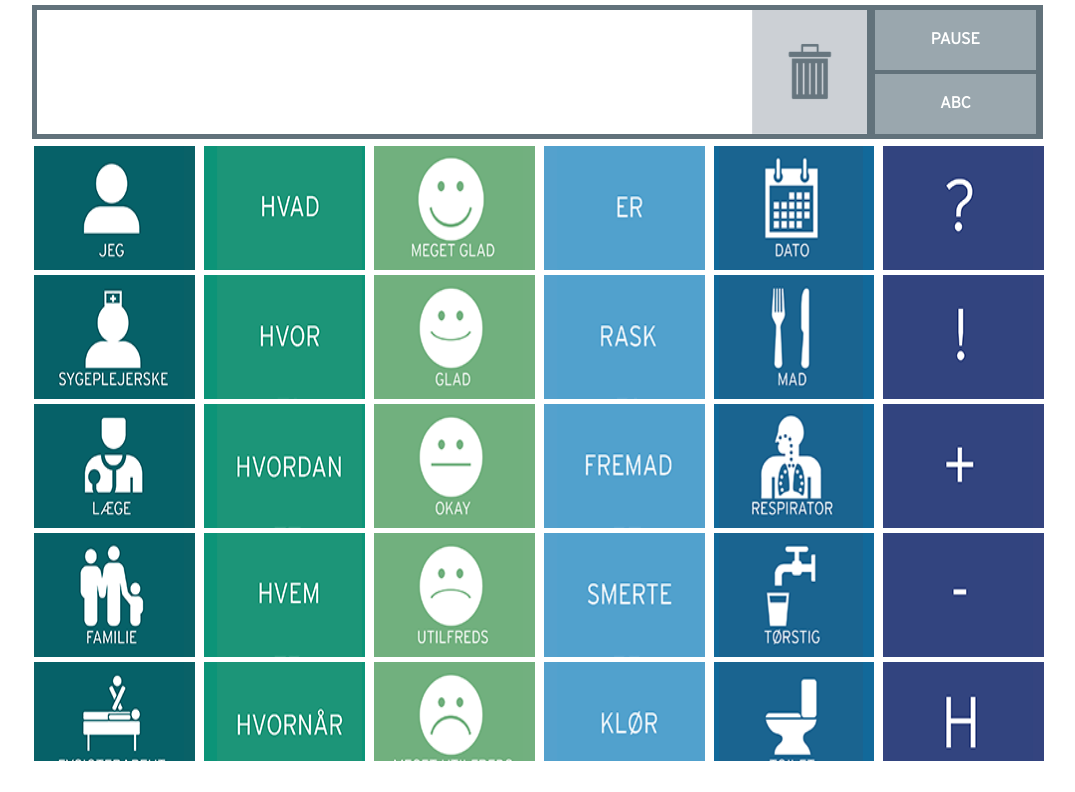
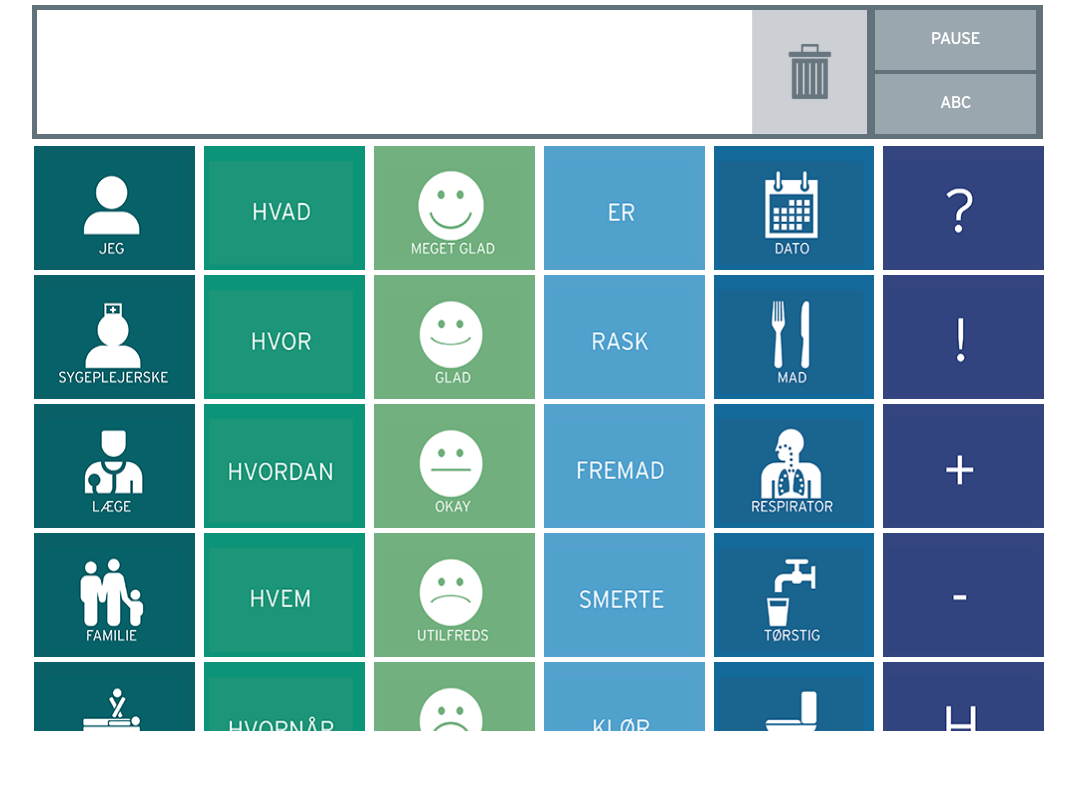
Before and after one commit to Jesperkm/vita, a PHP site: page / in a window 1280 px wide. Shown: the top 792 px of the page, without its empty margins (101-1176 px from the left). Run offline with PHP 8.4, Linux system fonts and the light colour scheme.

Commit message:
fixing height for ipad size

```diff
--- a/zepto/0.1/style.css
+++ b/zepto/0.1/style.css
@@ -107,7 +107,7 @@ a {
 =========================================*/
 .column-1 {
   width:170.6px;
-  height: 620px;
+  height: 590px;
   float: left;
   margin:2px;
 
@@ -115,13 +115,14 @@ a {
 
 .column-1 img {
   width:144.6px;
-  height:124px;
+  height:104px;
   margin-left:5px;
+  margin-top:15px;
 }
 
 .column-1-k {
   width:141.4px;
-  height: 570px;
+  height: 590px;
   float: left;
   margin:2px;}
 
@@ -147,11 +148,6 @@ a {
 
 #two li {
   background:#0C9478;
-  color:#fff;
-  font-size:1.5em;
-  font-weight:bold;
-  line-height:130px;
-  text-align:center;
 }
 
 #three li {
@@ -160,11 +156,6 @@ a {
 
 #four li {
   background:#54A1CD;
-  color:#fff;
-  font-size:1.5em;
-  font-weight:bold;
-  line-height:130px;
-  text-align:center;
 }
 
 #five li {
@@ -181,7 +172,7 @@ a {
   font-size:5em;
   font-weight:bold;
   text-align:center;
-  line-height: 109px;
+  line-height: 114px;
   background:#12699a;
 }
 
```
